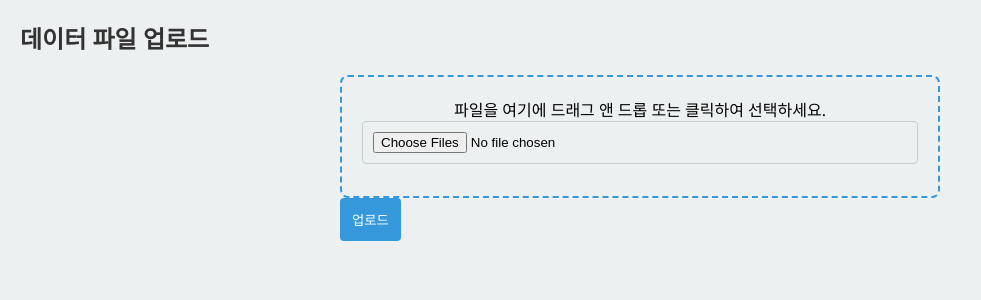
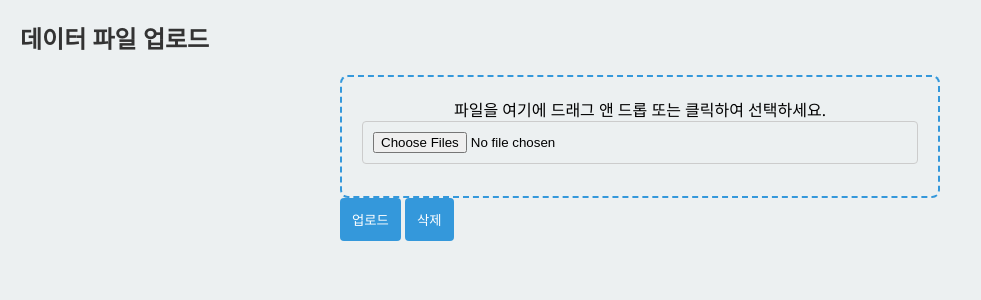
Before and after one commit to GDSC-Daejin/project-have-to-win-AI, a FastAPI app: page /upload in a window 1280 px wide. Shown: the top 300 px of the page, without its empty margins (0-981 px from the left). Run offline with FastAPI, Linux system fonts and the light colour scheme.

Commit message:
zip 및 delete 기능 추가

```diff
--- a/main.py
+++ b/main.py
@@ -1,16 +1,18 @@
 import os
+import shutil
+import zipfile
 import threading
 from datetime import datetime
 from subprocess import Popen, PIPE, STDOUT
 from typing import Iterator, List, NoReturn
 from modules.preprocessing import preprocessing
 from fastapi import FastAPI, Request, UploadFile
-from fastapi.responses import StreamingResponse
+from fastapi.responses import StreamingResponse, RedirectResponse
 from fastapi.templating import Jinja2Templates
 from fastapi.staticfiles import StaticFiles
 
 UPLOAD_FOLDER: str = 'uploads'
-ALLOWED_EXTENSIONS: set[str] = {'txt', 'png', 'jpg', 'jpeg'}
+ALLOWED_EXTENSIONS: set[str] = {'zip'}
 
 app = FastAPI()
 app.mount("/static", StaticFiles(directory="static"), name="static")
@@ -34,9 +36,24 @@ def save_uploaded_files(directory: str, files: List[UploadFile]) -> None:
 
     for file in files:
         if file and allowed_file(file.filename):
-            with open(os.path.join(directory, file.filename), 'wb') as f:
+            file_path = os.path.join(directory, file.filename)
+            with open(file_path, 'wb') as f:
                 f.write(file.file.read())
             print(f'파일 {file.filename} 업로드 성공!')
+
+            # 업로드된 파일이 zip 파일인지 확인
+            if file.filename.endswith('.zip'):
+                # zip 파일의 내용을 압축 해제
+                zip_file_path = file_path
+                extract_path = directory
+                with zipfile.ZipFile(zip_file_path, 'r') as zip_ref:
+                    zip_ref.extractall(extract_path)
+                print(f'파일 {file.filename} 압축 풀기 완료!')
+
+                # 원본 zip 파일 삭제
+                os.remove(zip_file_path)
+                print(f'파일 {file.filename} 삭제 완료!')
+
         else:
             print(f'파일 {file.filename} 업로드 실패 - 허용되지 않는 확장자')
 
@@ -202,6 +219,20 @@ async def upload(request: Request):
     return templates.TemplateResponse("upload.html", {"request": request})
 
 
+@app.route('/delete_folder', methods=['POST'])
+async def delete_folder(request: Request):
+    try:
+        if os.path.exists(UPLOAD_FOLDER):
+            shutil.rmtree(UPLOAD_FOLDER)
+            print(f"폴더 '{UPLOAD_FOLDER}' 삭제 성공!")
+        else:
+            print(f"폴더 '{UPLOAD_FOLDER}' 삭제 실패 - 존재하지 않는 폴더")
+    except Exception as e:
+        print(f"폴더 '{UPLOAD_FOLDER}' 삭제 중 오류 발생: {str(e)}")
+
+    return RedirectResponse(url=request.url_for("upload"), status_code=303)
+
+
 @app.route('/preprocess', methods=['GET', 'POST'])
 async def preprocess(request: Request):
     if request.method == 'POST':
--- a/templates/upload.html
+++ b/templates/upload.html
@@ -10,6 +10,7 @@
 <body>
     <h2>데이터 파일 업로드</h2>
 
+    <!-- 업로드 폼 -->
     <form id="upload-form" action="{{ url_for('upload') }}" method="post" enctype="multipart/form-data">
         <!-- 드래그 앤 드롭 영역 -->
         <div id="drop-area" class="drop-area">
@@ -17,8 +18,15 @@
             <input type="file" name="file" id="fileInput" multiple>
         </div>
 
-        <!-- 업로드 버튼 -->
-        <button type="submit">업로드</button>
+        <!-- 버튼 -->
+        <div class="button-container">
+            <button type="submit">업로드</button>
+            <button type="submit" form="delete-form" onclick="return confirm('업로드한 파일을 삭제하시겠습니까?')">삭제</button>
+        </div>
+    </form>
+
+    <!-- 삭제 폼 -->
+    <form id="delete-form" action="{{ url_for('delete_folder') }}" method="post">
     </form>
 </body>
 </html>
```
